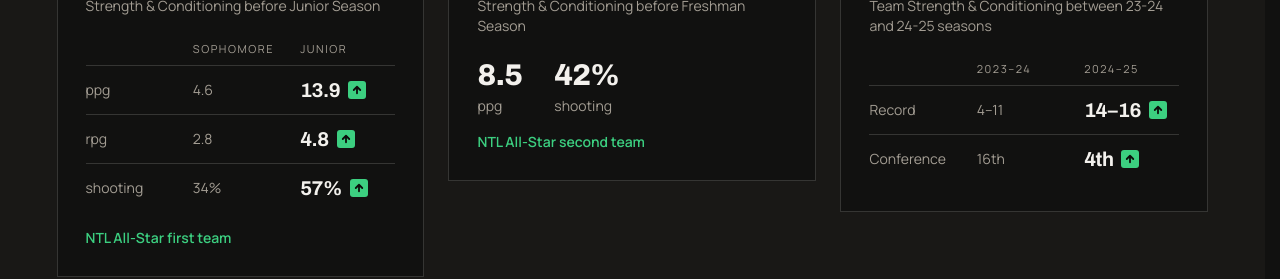
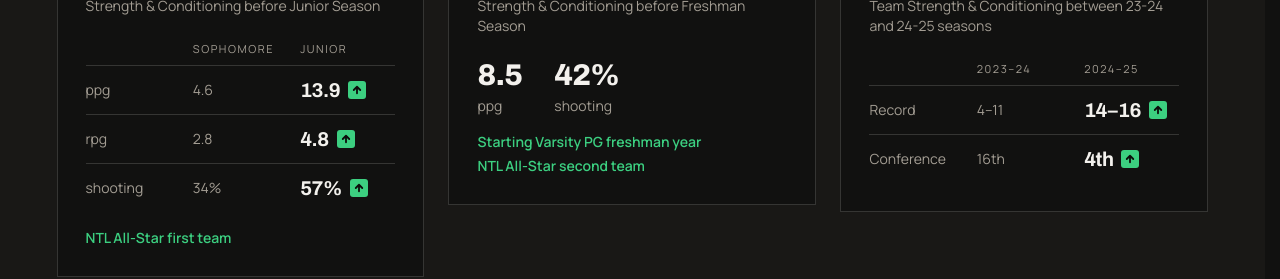
Before and after one commit to kaitranchant/kaitranchanttrainersite, a Next.js app: page / in a window 1280 px wide. Shown: the part 4440-4719 px from the top of the page. Built offline with nearby package versions, Linux system fonts and the light colour scheme; no server answers.

Commit message:
Add Aidan varsity PG highlight and support multiple green result lines.
Co-authored-by: Cursor <cursoragent@cursor.com>

```diff
--- a/components/Results.tsx
+++ b/components/Results.tsx
@@ -59,9 +59,15 @@ function CardHeader({
   );
 }
 
-function Highlight({ children }: { children: string }) {
+function Highlights({ items }: { items: readonly string[] }) {
   return (
-    <p className="mt-4 text-sm font-semibold text-positive">{children}</p>
+    <div className="mt-4 space-y-1">
+      {items.map((item) => (
+        <p key={item} className="text-sm font-semibold text-positive">
+          {item}
+        </p>
+      ))}
+    </div>
   );
 }
 
@@ -163,8 +169,8 @@ function ResultBody({ result }: { result: Result }) {
               </div>
             ))}
           </div>
-          {"highlight" in result && result.highlight ? (
-            <Highlight>{result.highlight}</Highlight>
+          {"highlights" in result && result.highlights ? (
+            <Highlights items={result.highlights} />
           ) : null}
         </>
       );
@@ -172,8 +178,8 @@ function ResultBody({ result }: { result: Result }) {
       return (
         <>
           <ComparisonTable result={result} />
-          {"highlight" in result && result.highlight ? (
-            <Highlight>{result.highlight}</Highlight>
+          {"highlights" in result && result.highlights ? (
+            <Highlights items={result.highlights} />
           ) : null}
         </>
       );
--- a/lib/content.ts
+++ b/lib/content.ts
@@ -103,7 +103,7 @@ export const results = [
       { label: "rpg", before: "2.8", after: "4.8", direction: "up" },
       { label: "shooting", before: "34%", after: "57%", direction: "up" },
     ],
-    highlight: "NTL All-Star first team",
+    highlights: ["NTL All-Star first team"],
   },
   {
     kind: "snapshot",
@@ -114,7 +114,10 @@ export const results = [
       { value: "8.5", label: "ppg" },
       { value: "42%", label: "shooting" },
     ],
-    highlight: "NTL All-Star second team",
+    highlights: [
+      "Starting Varsity PG freshman year",
+      "NTL All-Star second team",
+    ],
   },
   {
     kind: "comparison",
```
